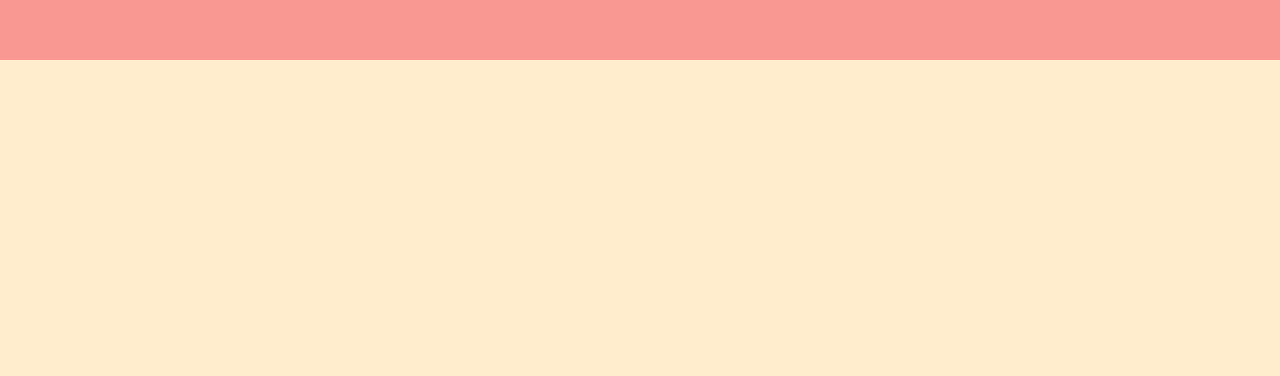
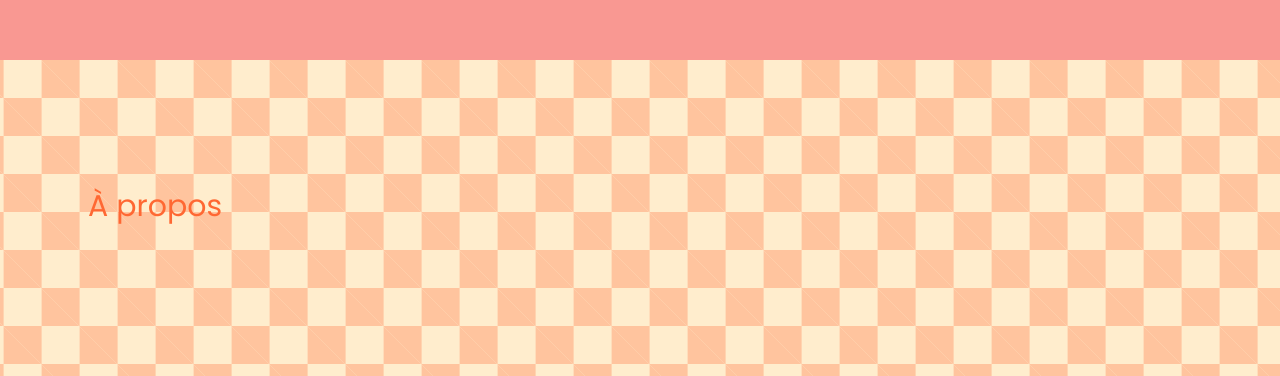
Before and after one commit to AlexandreHoumeau/chez-aimee, a Next.js app: page / in a window 1280 px wide. Shown: the part 1382-1758 px from the top of the page. Before the commit the page ends 1442 px from the top, so only its background shows below. Built offline with nearby package versions, Linux system fonts and the light colour scheme; a web font is replaced by a local one.

Commit message:
added about section

```diff
--- a/app/page.tsx
+++ b/app/page.tsx
@@ -1,3 +1,4 @@
+import { AboutSection } from '@/components/AboutSection'
 import HeroSection from '@/components/HeroSection'
 import { PinkSection } from '@/components/PinkSection'
 import { WaveSeparator } from '@/components/WaveSeparator'
@@ -8,6 +9,7 @@ export default function Page() {
       <HeroSection />
       <WaveSeparator />
       <PinkSection />
+      <AboutSection />
     </main  >
   )
 }
--- /dev/null
+++ b/components/AboutSection.tsx
@@ -0,0 +1,19 @@
+export function AboutSection() {
+  return (
+    <section className="relative overflow-hidden">
+      {/* Grid background */}
+      <div className="absolute inset-0 about-grid" />
+
+      {/* Content */}
+      <div className="relative mx-auto max-w-6xl px-6 py-32">
+        <h2 className="font-rammetto text-3xl mb-6">
+          À propos
+        </h2>
+
+        <p className="font-poppins max-w-xl text-foreground/70">
+          {/* your about text */}
+        </p>
+      </div>
+    </section>
+  )
+}
```
